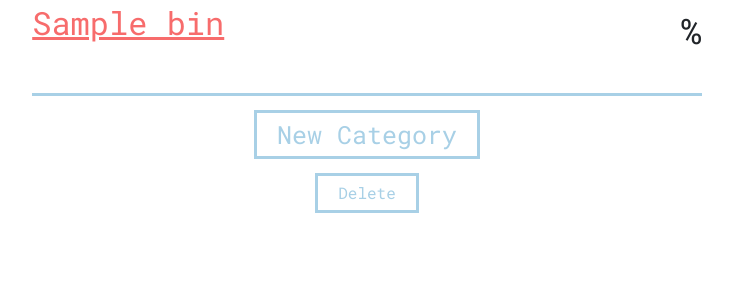
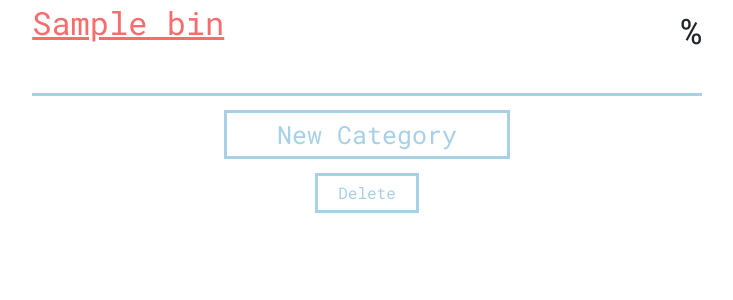
Before and after one commit to ADSteele916/nwhacks2021, a Django app: template templates/grades/course.html in a window 1280 px wide. Shown: the part 218-518 px from the top of the page, without its empty margins (273-1006 px from the left). Run offline with Django 3.2, Linux system fonts and the light colour scheme; tables that the repository leaves empty hold one stand-in row (values such as "Sample post"); the template is opened without the code that fills it: values that come from a table or form of the project are taken from there, most other values are stand-ins (such as "Sample title", 1, 10 or a date in 2020); some libraries are stand-ins or nearby versions.

Commit message:
please be done

```diff
--- a/templates/grades/course.html
+++ b/templates/grades/course.html
@@ -16,7 +16,7 @@
         {% endfor %}
     {% endif %}
     <div class="extrawrapper1 text-center">
-        <a class="new-category delete-button" href="{% url 'grades-new-bin' course_id %}">New Category</a>
+        <a class="new-category new-button" href="{% url 'grades-new-bin' course_id %}">New Category</a>
     </div>
     <div class="extrawrapper text-center">
         <form action="{% url 'grades-course' course_id %}" method="post" >
```
